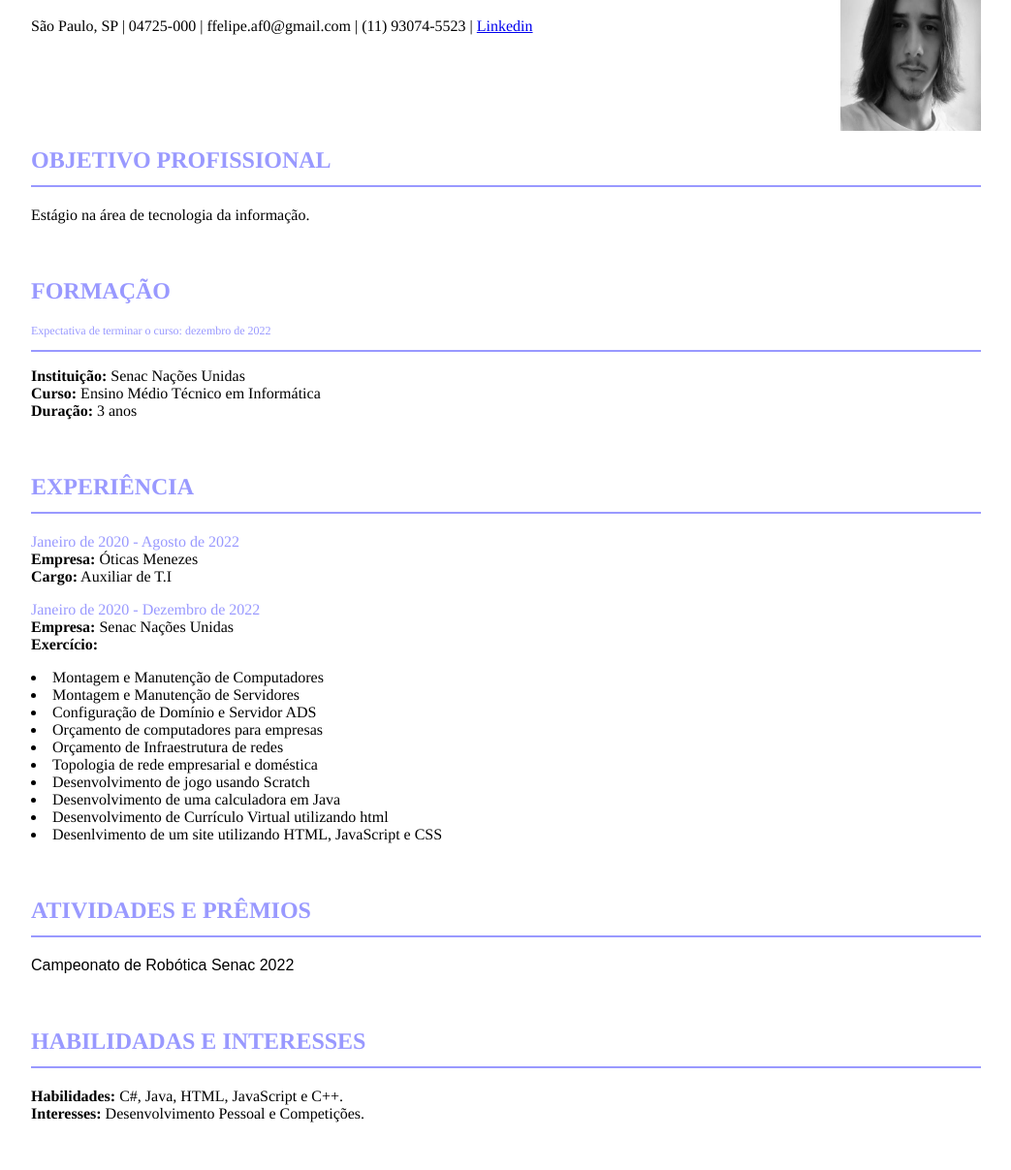
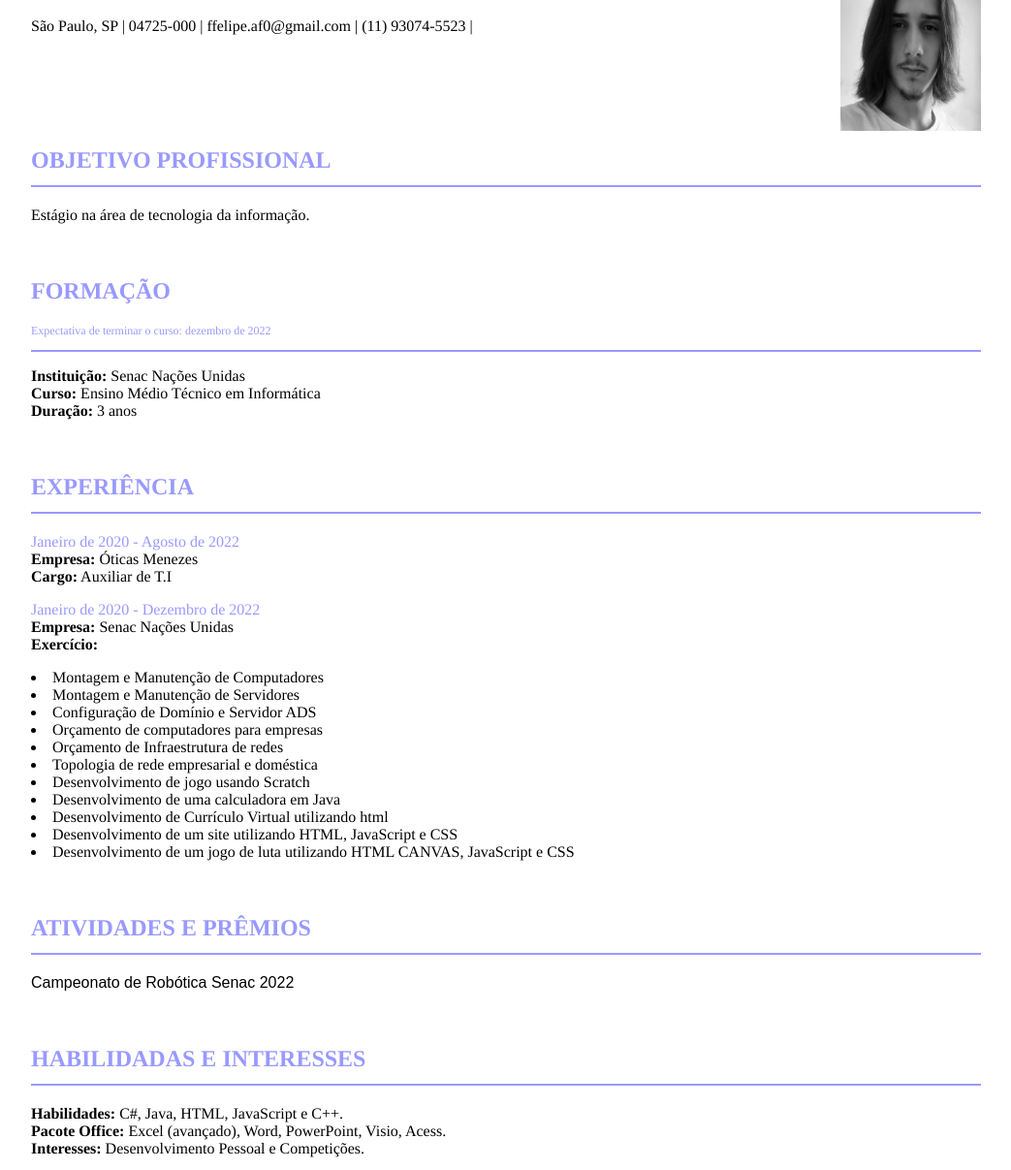
Before and after one commit to ffelipeaf/curriculo, a plain HTML site: page index.html in a window 1280 px wide. Shown: the part 90-1297 px from the top of the page at 97% size, without its empty margins (118-1161 px from the left). Drawn offline with Linux system fonts and the light colour scheme.

Commit message:
Update index.html

```diff
--- a/index.html
+++ b/index.html
@@ -8,7 +8,6 @@
 <font face="times" color="#9999ff"> <h1>Felipe de Almeida França </h1>
 <font face="times" color="black">
 <p>São Paulo, SP | 04725-000 | ffelipe.af0@gmail.com | (11) 93074-5523 |
-<a href="https://www.sp.senac.br/">Linkedin</a></p>
 
 <div style="height: 80px;"></div>
 
@@ -49,7 +48,8 @@
 <li>  Desenvolvimento de jogo usando Scratch<br>
 <li>  Desenvolvimento de uma calculadora em Java<br>
 <li>  Desenvolvimento de Currículo Virtual utilizando html<br>
-<li>  Desenlvimento de um site utilizando HTML, JavaScript e CSS<br>
+<li>  Desenvolvimento de um site utilizando HTML, JavaScript e CSS<br>
+<li>  Desenvolvimento de um jogo de luta utilizando HTML CANVAS, JavaScript e CSS<br>
 </p>
 </div>
 
@@ -66,6 +66,7 @@
     <h2>HABILIDADAS E INTERESSES <hr color="#9999ff"></h2>
     <p><font face="times" color="black">
     <STRONG>Habilidades:</strong> C#, Java, HTML, JavaScript e C++. <br>
+     <STRONG>Pacote Office:</strong> Excel (avançado), Word, PowerPoint, Visio, Acess. <br>
     <strong>Interesses:</strong> Desenvolvimento Pessoal e Competições. <br>
     </div>
 
```
